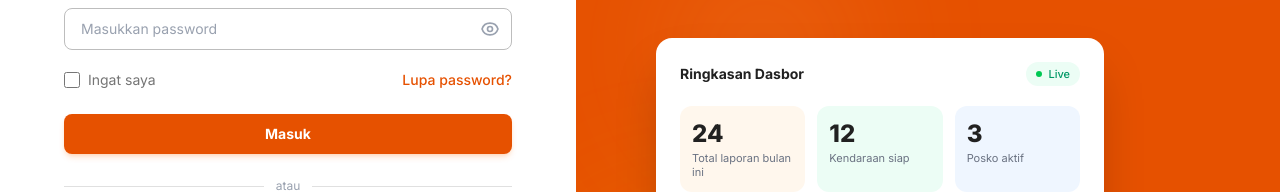
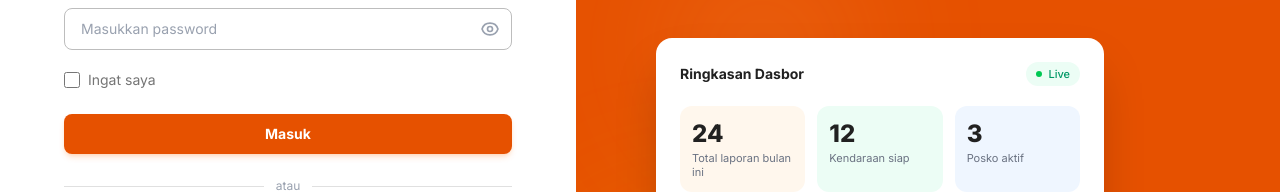
Before and after one commit to ilmannaf/PROJECT-DASHBOARD-MONITORING-BENCANA, a React (Vite) app in the folder frontend/: page /admin/login in a window 1280 px wide. Shown: the part 386-578 px from the top of the page. Built offline with nearby package versions, Linux system fonts and the light colour scheme; no server answers.

Commit message:
hapus lupa password di login admin

```diff
--- a/frontend/src/pages/admin/Login.jsx
+++ b/frontend/src/pages/admin/Login.jsx
@@ -137,7 +137,7 @@ export default function Login() {
               </div>
             </div>
 
-            <div className="flex items-center justify-between mb-6">
+            <div className="mb-6">
               <label className="flex items-center gap-2 text-sm text-gray-600 cursor-pointer select-none">
                 <input
                   type="checkbox"
@@ -145,13 +145,6 @@ export default function Login() {
                 />
                 Ingat saya
               </label>
-              <a
-                href="#"
-                onClick={(e) => e.preventDefault()}
-                className="text-sm font-medium text-brand-600 hover:text-brand-700"
-              >
-                Lupa password?
-              </a>
             </div>
 
             <button
--- a/package.json
+++ b/package.json
@@ -1,6 +1,7 @@
 {
   "dependencies": {
     "leaflet": "^1.9.4",
+    "lucide-react": "^1.34.0",
     "react-leaflet": "^5.0.0"
   }
 }
```
Also changed, not shown: 1 other file (tests, documents, lock files or other folders).
